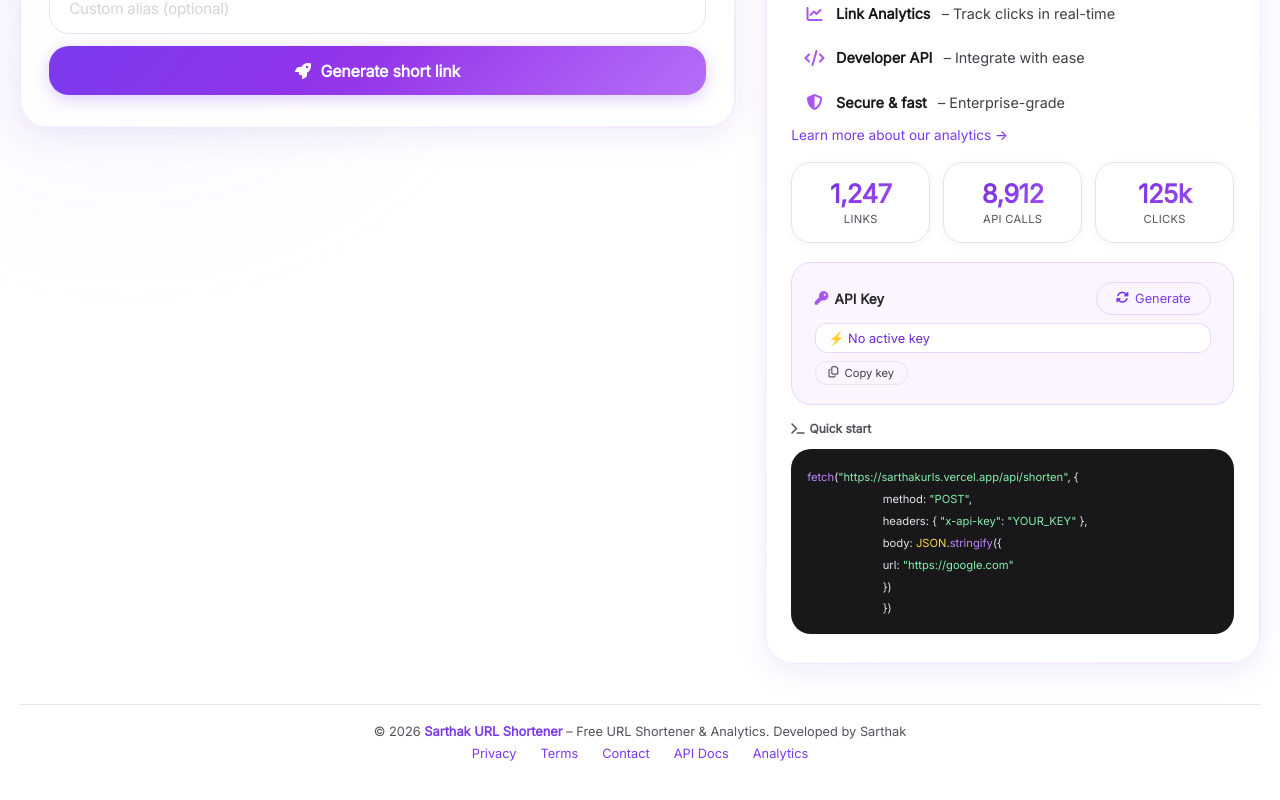
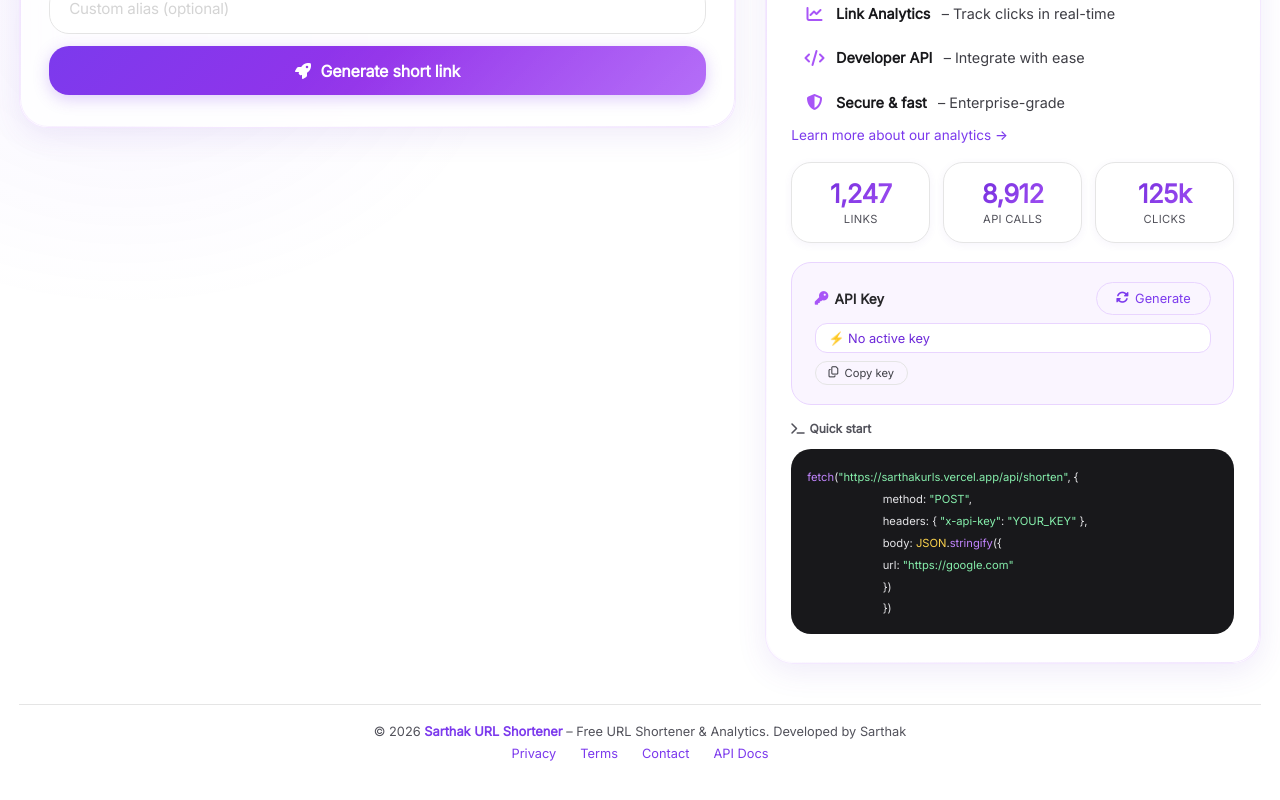
Before and after one commit to itzsarthak78/sarthakurll, a website: page index.html in a window 1280 px wide. Shown: the part 728-1528 px from the top of the page. Drawn offline with nearby package versions, Linux system fonts and the light colour scheme; a web font is replaced by a local one.

Commit message:
Remove Analytics link from footer

```diff
--- a/index.html
+++ b/index.html
@@ -1279,7 +1279,6 @@
                 <a href="/terms">Terms</a>
                 <a href="/contact">Contact</a>
                 <a href="/api">API Docs</a>
-                <a href="/analytics">Analytics</a>
             </div>
         </footer>
 
```
